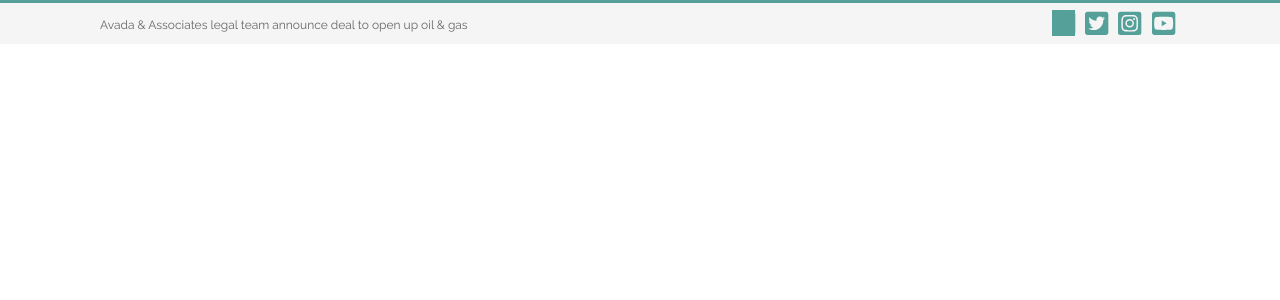
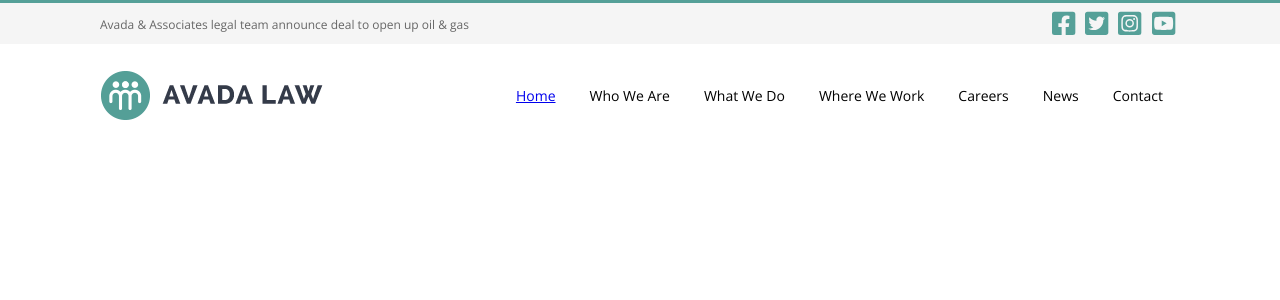
Before and after one commit to Scova89/proj-html-vuejs, a Vue app: page / in a window 1280 px wide. Shown: the top 300 px of the page. Built offline with nearby package versions, Linux system fonts and the light colour scheme.

Commit message:
inserite voci menù con props

```diff
--- a/src/assets/style/global.scss
+++ b/src/assets/style/global.scss
@@ -17,6 +17,8 @@ body{
 
 
 // mix
+
+// colors
 .primary-color{
     color: $primary-color;
 }
@@ -27,6 +29,15 @@ body{
     background-color: $primary-color;
 }
 
+// fonts
+.primary-font{
+    font-family: $font-primary;
+}
+
+.secondary-font{
+    font-family: $font-secondary;
+}
+
 .container{
     min-width: 1080px;
     display: flex;
--- a/src/components/elements/Socials.vue
+++ b/src/components/elements/Socials.vue
@@ -1,6 +1,6 @@
 <template>
   <ul>
-      <li><a href="#"><i class="fab fa-facebook-square primary-color bg-primary-color"></i></a></li>
+      <li><a href="#"><i class="fab fa-facebook-square primary-color"></i></a></li>
       <li><a href="#"><i class="fab fa-twitter-square primary-color"></i></a></li>
       <li><a href="#"><i class="fab fa-instagram-square primary-color"></i></a></li>
       <li><a href="#"><i class="fab fa-youtube-square primary-color"></i></a></li>
--- a/src/components/macro/Header.vue
+++ b/src/components/macro/Header.vue
@@ -3,11 +3,21 @@
       <div class="header-sup">
           <div class="container">
               <div id="announce">
-                <span>Avada & Associates legal team announce deal to open up oil & gas</span>
+                <span class="secondary-font">Avada & Associates legal team announce deal to open up oil & gas</span>
               </div>
               <div class="socials-container">
                   <Socials/>
               </div>
+          </div>
+
+      </div>
+      <div class="header-inf">
+          <div class="container">
+              <img src="../../assets/images/avada-law-logo.png" alt="">
+              <nav>
+                  <NavBar v-for="(link, index) in links" :key="index" :link="link"/>
+
+              </nav>
           </div>
 
       </div>
@@ -16,30 +26,89 @@
 
 <script>
 import Socials from '../elements/Socials.vue';
+import NavBar from '../sections/NavBar.vue';
 
 export default {
     name: 'Header',
     components: {
-        Socials
+        Socials,
+        NavBar
+    },
+    data(){
+        return {
+            links:[
+                {
+                    text: "Home",
+                    url: "#",
+                    state: true
+                },
+                {
+                    text: "Who We Are",
+                    url: "#",
+                    state: false
+                },
+                {
+                    text: "What We Do",
+                    url: "#",
+                    state: false
+                },
+                {
+                    text: "Where We Work",
+                    url: "#",
+                    state: false
+                },
+                {
+                    text: "Careers",
+                    url: "#",
+                    state: false
+                },
+                {
+                    text: "News",
+                    url: "#",
+                    state: false
+                },
+                {
+                    text: "Contact",
+                    url: "#",
+                    state: false
+                },
+            ]
+        }
     }
 }
 </script>
 
 <style lang="scss" scoped>
-    .header-sup{
+
+    .header-sup {
         display: flex;
         justify-content: center;
         background-color: #f5f5f5;
         border-top: 3px solid #55a098;
-    }
-    .header-sup .container{
+
+        .container{
         justify-content: space-between;
         align-items: center;
+        }
     }
+
     span{
         font-size: 12px;
         color: #666666;
     }
+    .header-inf{
+        display: flex;
+        justify-content: center;
+        min-height: 102px;
+        .container{
+            align-items: center;
+            justify-content: space-between;
+        }
 
+    }
+    nav{
+        display: flex;
+
+    }
 
 </style>
--- /dev/null
+++ b/src/components/sections/NavBar.vue
@@ -0,0 +1,29 @@
+<template>
+  <div class="list-container">
+    <ul class="secondary-font">
+      <li><a :href="link.state">{{link.text}}</a></li>
+    </ul>
+  </div>
+
+</template>
+
+<script>
+export default {
+    name: 'NavBar',
+    props: {
+      link: Object
+    }
+}
+</script>
+
+<style lang="scss" scoped>
+  ul{
+    list-style: none;
+    text-decoration: none;
+    display: flex;
+    font-size: 14px;
+    li{
+      padding: 6px 12px;
+    }
+  }
+</style>
```
